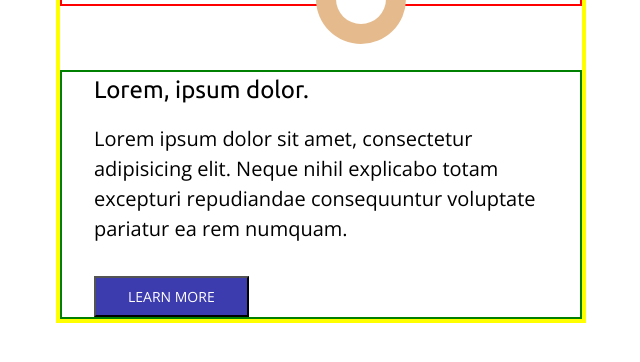
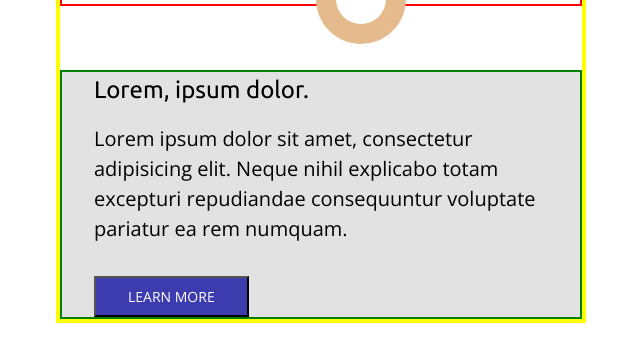
Before and after one commit to andrewrey/andrew_reynoldsPortfolio, a React (Create React App) app: page / in a window 1280 px wide. Shown: the part 1476-1838 px from the top of the page, without its empty margins (319-959 px from the left). Built offline with nearby package versions, Linux system fonts and the light colour scheme.

Commit message:
greying background card and adjusting width of background wrap

```diff
--- a/src/Components/main/mainComponents/Background.module.scss
+++ b/src/Components/main/mainComponents/Background.module.scss
@@ -1,7 +1,7 @@
 @import "../../../sassStyles/typography", "../../../sassStyles/mixins";
 
 .background__wrap {
-  width: 90%;
+  width: 70%;
   max-width: 530px;
   margin: 0 auto;
   border: 4px solid yellow;
@@ -84,6 +84,7 @@
   border: 2px solid green;
   margin-top: 4rem;
   padding: 0 2rem;
+  background-color: rgb(226, 226, 226);
   h3 {
     font-family: $ubnt;
     font-size: 1.5rem;
```
